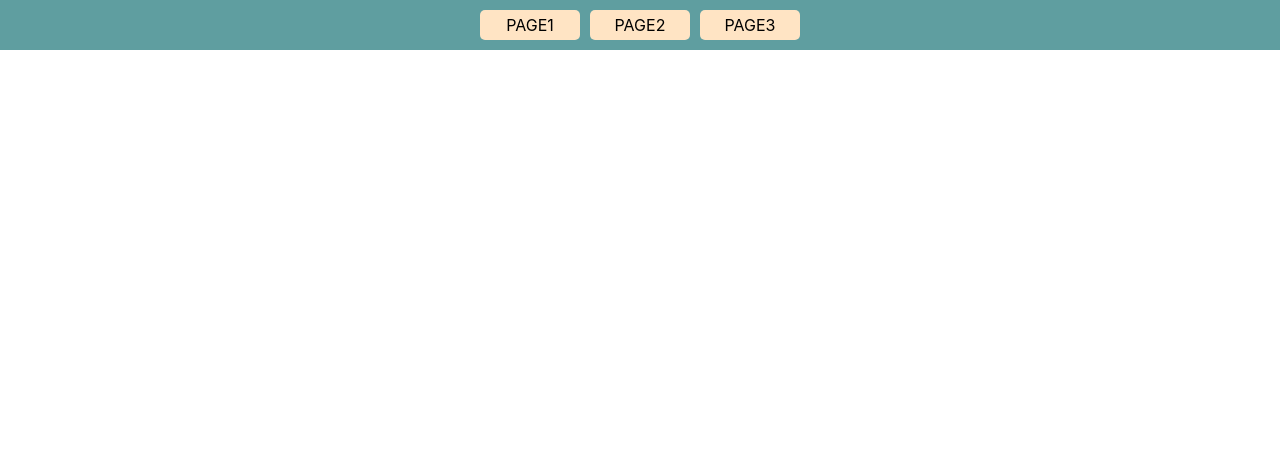
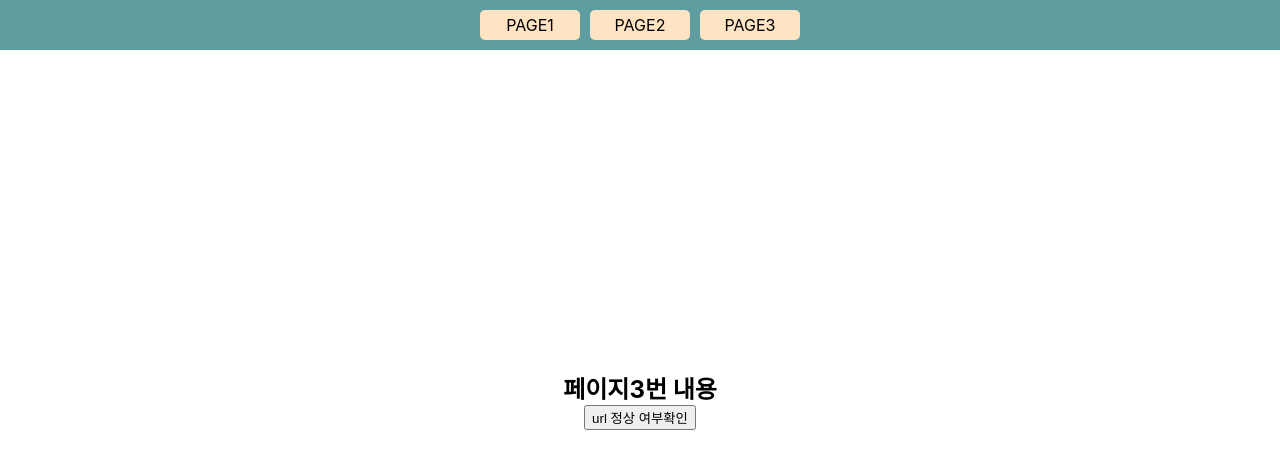
Before and after one commit to o-tao/react-app, a React (Create React App) app: page /page3/1 in a window 1280 px wide. Before the commit this address had no page. Shown: the top 468 px of the page. Built offline with nearby package versions, Linux system fonts and the light colour scheme.

Commit message:
React Router useNavigate 사용 예제

```diff
--- a/src/App.js
+++ b/src/App.js
@@ -47,7 +47,7 @@ const App = () => {
                 <Routes>
                     <Route path={'/page1/:txt'} element={<Page1/>}></Route>
                     <Route path={'/page2'} element={<Page2/>}></Route>
-                    <Route path={'/page3'} element={<Page3/>}></Route>
+                    <Route path={'/page3/:id'} element={<Page3/>}></Route>
                 </Routes>
             </BrowserRouter>
         </>
--- a/src/Nav.js
+++ b/src/Nav.js
@@ -6,7 +6,7 @@ const Nav = () => {
     const array = [
         {href: "/page1/hello", txt: "PAGE1"},
         {href: "/page2?txt=react", txt: "PAGE2"},
-        {href: "/page3", txt: "PAGE3"}
+        {href: "/page3/world", txt: "PAGE3"}
     ];
 
     return (
--- a/src/Page3.js
+++ b/src/Page3.js
@@ -1,9 +1,25 @@
+import {useParams, useNavigate} from 'react-router-dom';
+
 const Page3 = () => {
+    const {id} = useParams();
+    const navigate = useNavigate();
+
     return (
         <section className="content" id="page1">
             <h1 className="body">페이지3번 내용</h1>
+            <button type={'button'} onClick={() => {
+                if (id === "world") {
+                    alert("good");
+                } else {
+                    alert("error")
+                    navigate("/page2");
+                }
+            }
+            }
+            > url 정상 여부확인</button>
+
         </section>
-    )
+    );
 }
 
 export default Page3;
```
